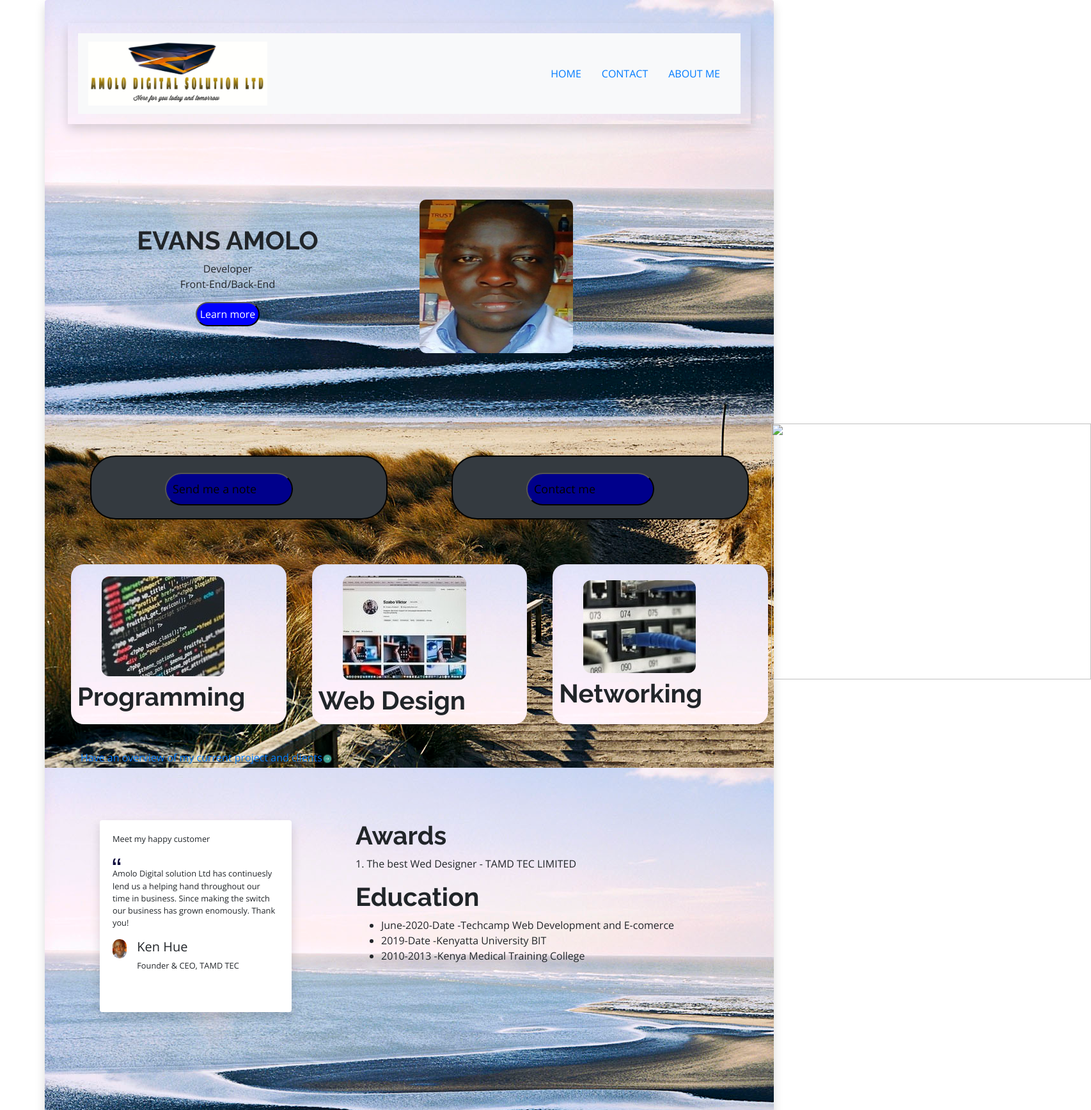
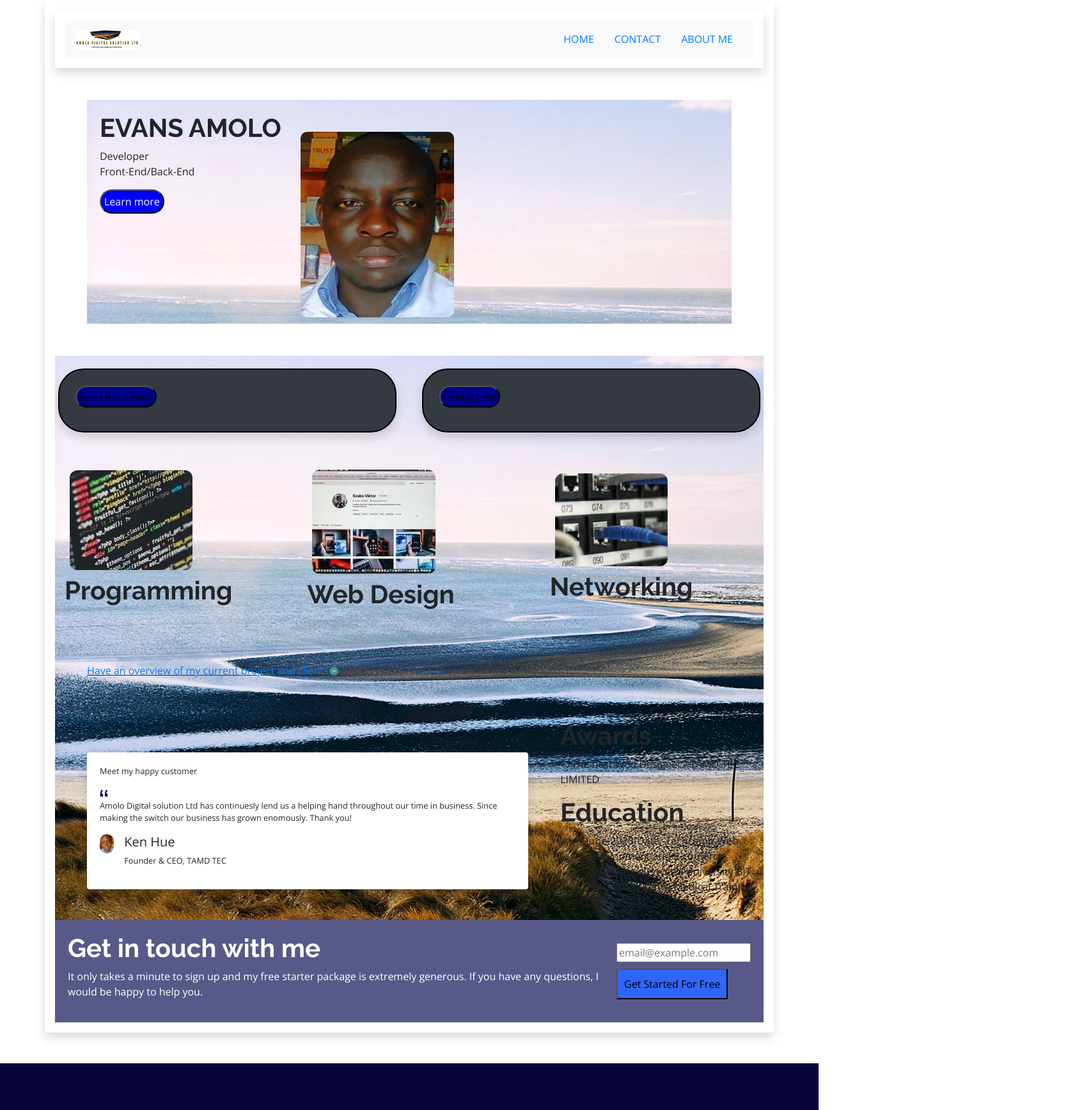
Before and after one commit to Evanzoamolo/personal-evans-site, a plain HTML site: page note.html in a window 1280 px wide. Shown: the top 1735 px of the page at 64% size, 1706 px wide, since content can reach past the window. Drawn offline with nearby package versions, Linux system fonts and the light colour scheme.

Commit message:
first commit

```diff
--- a/style.css
+++ b/style.css
@@ -6,154 +6,60 @@ body{
     font-weight: 400;
     background-image: url(images/mont.jpg);
 }
-.nam{
-    margin: 20px;
+.one{
+    height: 350px;
+    width: auto;
+    margin: 50px;
+    padding: 20px;
 }
-h1{
-    font-family: 'Raleway', sans-serif;
-    font-weight: 700;
-}
-.container{
-    background-image: url(images/plain.jpg);
+.name{
+    text-align: center;
+    padding: 20px;
     margin: auto;
-    width: 1440px;
-}
-.box{
-    border: 2px solid blue;
 }
 .bty{
     background-color: blue;
     padding: 5px;
     color: white;
     border-radius: 20px;
-}
-.note{
-    text-underline-position: below brown;
-    text-decoration-color: violet;
-    padding: 50px;
-}
-hr{
-    color: black;
-    border: blue 5px;
-}
-.bt{
-    margin-top: 10px;
-    background-color: hsl(224, 93%, 58%);
-    padding: 10px;
-}
-.one,.two,.last-container,.ed,.about,.side-left,.side-righ,.main-container,.row,.moment{
-    display: flex;
+    text-decoration: none;
 }
 .people-one{
     width: 300px;
-    height: 300px;
-    margin: 20px;
+    height: 350px;
+    margin: auto;
     padding: 30px;
     border-radius: 40px;
-}
-/*.chapter-one{
-    width: 400px;
-    margin-top: 50px;
-    height: 250px;
 
-}*/
-.chapter-one{
-    text-align: center;
-    margin: 50px;
-    width: 400px;
-    height: 300px;
-    padding: 40px;
-}
-.people-two{
-    width: 500px;
-    height: 400px;
-}
-.two{
-    padding-top: 20px;
-}
-.one{
-    height: 400px;
-}
-.small{
-    width: 300px;
-    height: 300px;
-    padding: 20px;
-    border: 4px solid white;
-    background-color: white;
-    box-shadow: whitesmoke;
-    margin: 50px;
-
-}
-.pict{
-    border-radius: 20px;
-    height: 30px;
-}
-.glass{
-    width: 600px;
-}
-.my-input{
-    width: 300px;
-    margin-top: 30px;
-}
-.mail{
-    margin-left: 200px;
-}
-.ed{
-    background-color: hsl(238, 22%, 44%);
-    color: white;
-    padding: 20px;
-}
-.abt,.cont,.facebk{
-    margin: 70px;
-    padding: 20px;
-}
-.phone{
-    padding: 10px;
-}
-.note,.two,.one{
-    padding: 20px;
-}
-.last-container{
-    background-color: hsl(243, 87%, 12%);
-    color: white;
-    padding: 50px;
-}
-.mg{
-    color: white;
-    height: 100px;
-    width: 280px;
-}
-.side-left,.side-right{
-    height: auto;
-    width: 300px;
-    margin: 10px;
-}
-.logo-one{
-    height: 100px;
-    width: 280px;
-
-}
-.my-row{
-    border: 4px solid red;
-    align-content: space-around;
 }
 .my-col{
     border: solid 2px black;
     height: 100px;
     border-radius: 40px;
-    margin: 50px;
+    margin: 20px;
     padding: 10px;
-    padding-left: 100px;
-    width: 500px;
-    align-content: stretch;
+    width: 140px;
+}
+.by{
+    margin-top: 30px;
+}
+.gt{
+    margin: 20px;
+    margin-top: 220px;
+    align-content: center;
+}
+.myst{
+    padding: 8px;
+    border-radius: 20px;
+    margin: auto;
 }
 .myt{
     border-radius: 40px;
-    width: 200px;
-    text-align: justify;
-    padding: 10px;
+    width: auto;
+    text-align: center;
+    padding: 3px;
     background-color: darkblue;
-    font-size: large;
+    font-size: 1em;
     margin: 15px;
 }
 .my-cl{
@@ -161,44 +67,76 @@ hr{
     border-radius: 20px;
     margin: 20px;
     padding: 10px;
-    width: 400px;
-    align-content: space-around;
+    width: 300px;
+    align-content: center;
+}
+.one,.two,.mine{
     background-image: url(images/plain.jpg);
 }
-.row{
-    align-items: center;
+.one,.two,.last-container,.ed,.about,.side-left,.side-righ,.main-container,.by,.moment{
+    display: flex;
 }
-.myst{
-    padding: 8px;
-    border-radius: 20px;
-    margin: auto;
-    margin-left: 30px;
+.note{
+    text-underline-position: below brown;
+    text-decoration-color: violet;
+    padding: 50px;
 }
-.awards-education{
-    height: 400px;
-    width: 600px;
+.small{
+    width: auto;
+    height: auto;
+    padding: 20px;
+    border: 4px solid white;
+    background-color: white;
+    box-shadow: whitesmoke;
     margin: 50px;
 }
-footer{
-    align-items: center;
+.pict{
+    border-radius: 40px;
+    height: 30px;
 }
-.me{
-    padding: 40px;
-    margin: 20px;
+.ed{
+    background-color: hsl(238, 22%, 44%);
     color: white;
-    background-color: darkcyan;
-    border-radius: 20px;
+    padding: 20px;
 }
+.glass{
+    width: auto;
+}
+.my-input{
+    width: auto;
+    margin: auto;
+}
+.mail{
+    margin: auto;
+}
+.bt{
+    margin-top: 10px;
+    background-color: hsl(224, 93%, 58%);
+    padding: 10px;
+}
+.dx{
+    margin: auto;
+    padding: 50px;
+    align-content: center;
+}
+.last-container{
+    background-color: hsl(243, 87%, 12%);
+    color: white;
+    padding: 50px;
+}
+.phone,.abt,.facebk,.cont{
+    margin: auto;
+    padding: 30px;
 
 
-
-
-
-
-
-@media (min-width: 375px){
-   .main-container.footer{
-    display: block;
-    background-color: indigo;
-   }
 }
+h1{
+    font-family: 'Raleway', sans-serif;
+    font-weight: 700;
+}
+.box{
+    border: 2px solid blue;
+}
+.copy{
+    text-align: center;
+}
```
